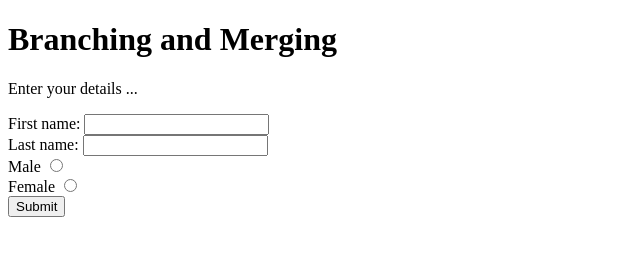
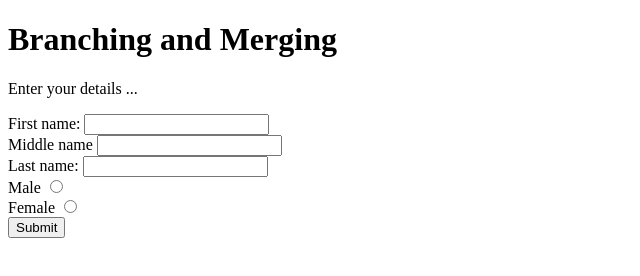
Before and after one commit to AgileAOTeam/cteam, a plain HTML site: page Version1.0.html in a window 1280 px wide. Shown: the whole page, without its empty margins (0-640 px from the left). Drawn offline with Linux system fonts and the light colour scheme.

Commit message:
Added Middle Name

```diff
--- a/Version1.0.html
+++ b/Version1.0.html
@@ -10,6 +10,7 @@
 
 <form action="/action_page.php">
   First name: <input type="text" name="fname"><br>
+  Middle name <input type="text" name="mname"><br>
   Last name: <input type="text" name="lname"><br>
  <!-- <input type="submit" value="Submit"> -->
   <label for="male">Male</label>
```
